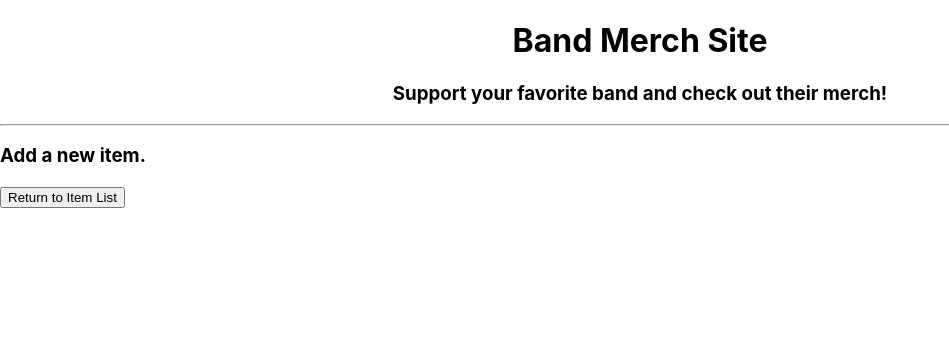
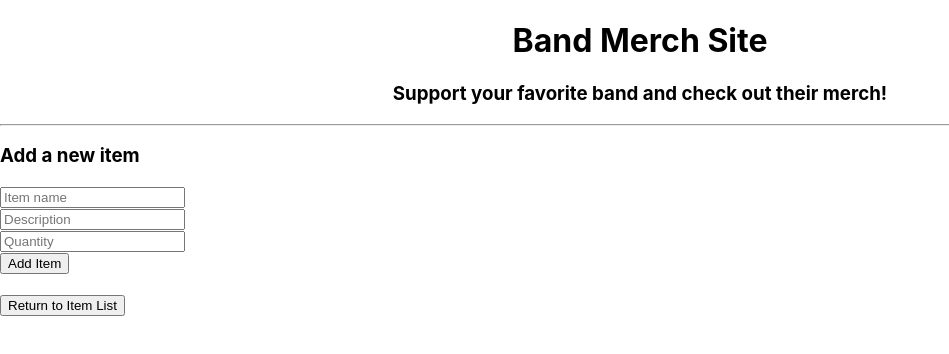
Before and after one commit to besure94/merch-site, a React (Create React App) app: page / in a window 1280 px wide. Both pictures are taken after a click on the button "Add Item". Shown: the top 354 px of the page, without its empty margins (0-949 px from the left). Built offline with nearby package versions, Linux system fonts and the light colour scheme.

Commit message:
Add functionality to add new Items to ItemList and show in ItemControl component.

```diff
--- a/src/components/Item.js
+++ b/src/components/Item.js
@@ -0,0 +1,21 @@
+import React from "react";
+import PropTypes from "prop-types";
+
+function Item(props) {
+  return (
+    <React.Fragment>
+      <h4>{props.name}</h4>
+      <h4>{props.description}</h4>
+      <h4>{props.quantity}</h4>
+      <hr/>
+    </React.Fragment>
+  );
+}
+
+Item.propTypes = {
+  name: PropTypes.string.isRequired,
+  description: PropTypes.string.isRequired,
+  quantity: PropTypes.number.isRequired
+}
+
+export default Item;
--- a/src/components/ItemControl.js
+++ b/src/components/ItemControl.js
@@ -7,7 +7,8 @@ class ItemControl extends React.Component {
   constructor(props) {
     super(props);
     this.state = {
-      formVisibleOnPage: false
+      formVisibleOnPage: false,
+      mainItemList: []
     };
   }
 
@@ -15,14 +16,19 @@ class ItemControl extends React.Component {
     this.setState(prevState => ({formVisibleOnPage: !prevState.formVisibleOnPage}));
   }
 
+  handleAddingNewItemToList = (newItem) => {
+    const newMainItemList = this.state.mainItemList.concat(newItem);
+    this.setState({mainItemList: newMainItemList, formVisibleOnPage: false });
+  }
+
   render() {
     let currentlyVisibleState = null;
     let buttonText = null;
     if (this.state.formVisibleOnPage) {
-      currentlyVisibleState = <NewItemForm/>
+      currentlyVisibleState = <NewItemForm onNewItemCreation={this.handleAddingNewItemToList}/>
       buttonText = "Return to Item List";
     } else {
-      currentlyVisibleState = <ItemList/>
+      currentlyVisibleState = <ItemList itemList={this.state.mainItemList}/>;
       buttonText = "Add Item";
     }
 
--- a/src/components/ItemList.js
+++ b/src/components/ItemList.js
@@ -1,11 +1,22 @@
 import React from "react";
+import Item from "./Item";
+import PropTypes from "prop-types";
 
 function ItemList(props) {
   return (
     <React.Fragment>
-      <h3>This is an items list.</h3>
+      {props.itemList.map((item, index) =>
+        <Item name={item.name}
+          description={item.description}
+          quantity={item.quantity}
+          key={index}/>
+      )}
     </React.Fragment>
   );
 }
 
+ItemList.propTypes = {
+  itemList: PropTypes.array
+}
+
 export default ItemList;
--- a/src/components/NewItemForm.js
+++ b/src/components/NewItemForm.js
@@ -1,11 +1,47 @@
 import React from "react";
+import PropTypes from "prop-types";
+import { v4 } from 'uuid';
 
 function NewItemForm(props) {
+  function handleNewTicketFormSubmission(event) {
+    event.preventDefault();
+    props.onNewItemCreation({
+      name: event.target.name.value,
+      description: event.target.description.value,
+      quantity: event.target.quantity.value,
+      id: v4()
+    });
+  }
+
   return (
     <React.Fragment>
-      <h3>Add a new item.</h3>
+      <h3>Add a new item</h3>
+      <form onSubmit={handleNewTicketFormSubmission}>
+        <input
+          type="text"
+          name="name"
+          placeholder="Item name"/>
+        <br/>
+        <input
+          type="text"
+          name="description"
+          placeholder="Description"/>
+        <br/>
+        <input
+          type="number"
+          name="quantity"
+          placeholder="Quantity"
+          min="0"/>
+        <br/>
+        <button type="submit">Add Item</button>
+      </form>
+      <br/>
     </React.Fragment>
   );
 }
 
+NewItemForm.propTypes = {
+  onNewItemCreation: PropTypes.func
+};
+
 export default NewItemForm;
```
